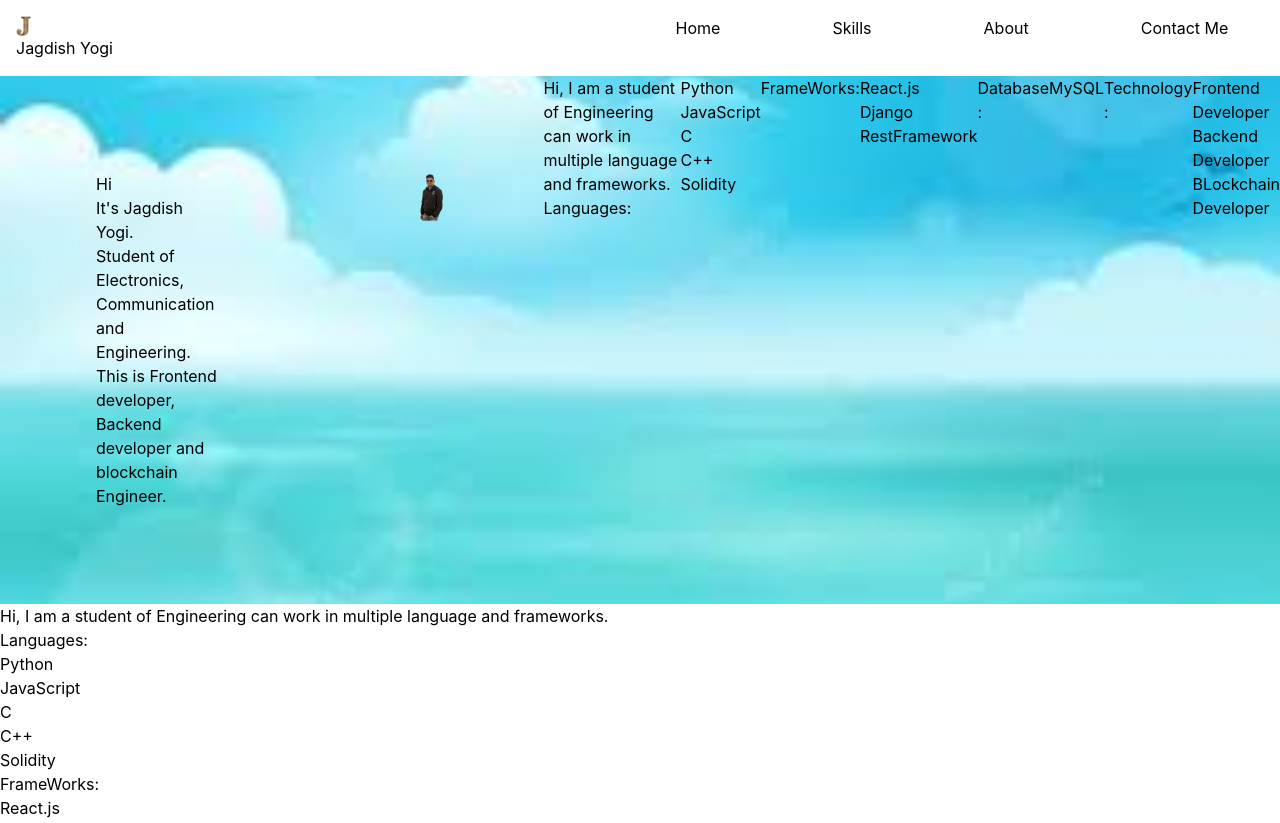
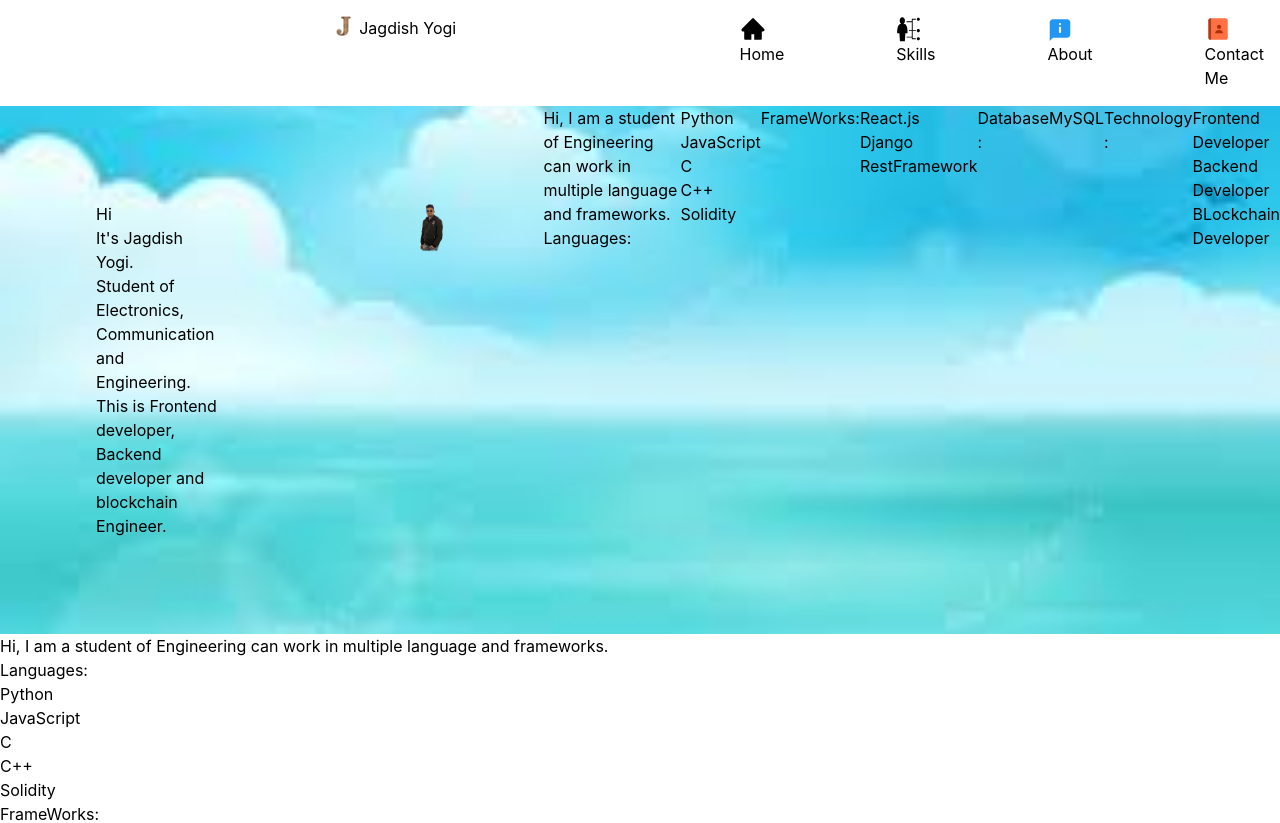
Before and after one commit to yogijagdish/personal-pprtfolio, a React (Create React App) app: page / in a window 1280 px wide. Shown: the top 823 px of the page. Built offline with nearby package versions, Linux system fonts and the light colour scheme.

Commit message:
Navbar completed

```diff
--- a/src/components/Navbar.js
+++ b/src/components/Navbar.js
@@ -1,19 +1,23 @@
 import React from "react";
 import j_image from "../images/j_image.webp"
+import { AiFillHome } from "react-icons/ai";
+import {GiSkills} from "react-icons/gi";
+import {FcAbout,FcContacts} from "react-icons/fc"
+
 
 export default function Navbar() {
   return (
     <nav className="flex p-4">
 
       {/* flex 1  */}
-      <div className="basis-2/4"> <a href="/">  <img src={j_image} alt="pic of a alphabet" className="h-5"/>Jagdish Yogi </a> </div>
+      <div className="basis-2/4 ml-48 px-32"> <a href="/">  <img src={j_image} alt="pic of a alphabet" className="h-5 float-left mr-2"/> Jagdish Yogi</a> </div>
 
       {/* flex 2  */}
       <ul className="flex basis-2/4 justify-center space-x-28">
-        <li> <a href="/"> Home </a> </li>
-        <li> <a href="/"> Skills </a></li>
-        <li> <a href="/"> About </a> </li>
-        <li> <a href="/"> Contact Me </a></li>
+        <li> <a href="/"> <AiFillHome className="float-left mr-2" size={26}/> Home </a> </li>
+        <li> <a href="/"> <GiSkills className="float-left mr-2" size={26}/>Skills </a></li>
+        <li> <a href="/"> <FcAbout className="float-left mr-2" size={26}/> About </a> </li>
+        <li> <a href="/"> <FcContacts className="float-left mr-2" size={26}/> Contact Me </a></li>
       </ul>
     </nav>
   );
```
